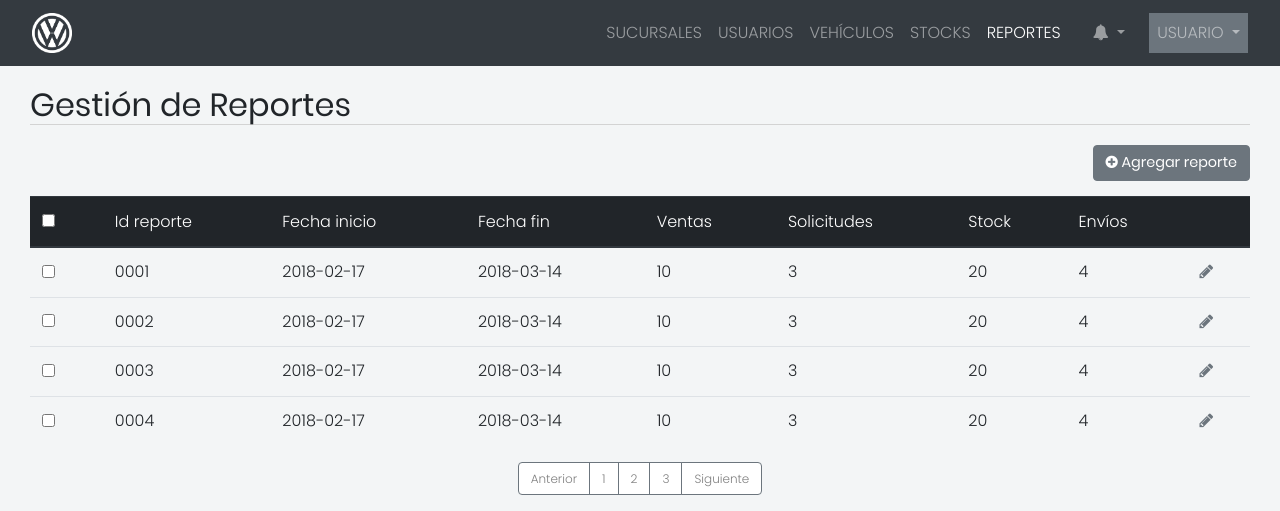
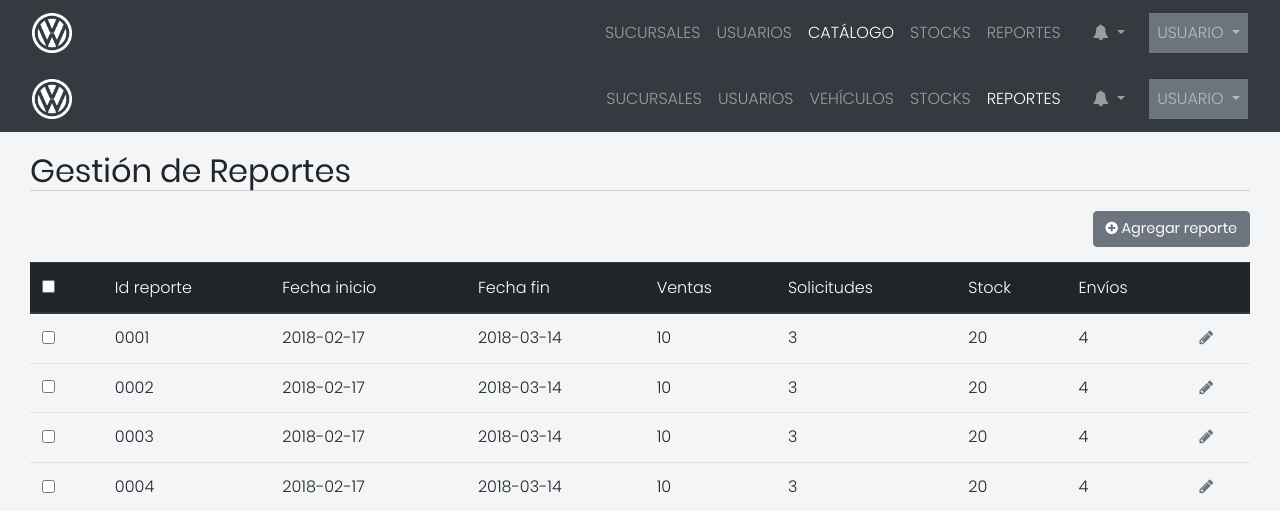
Before and after one commit to andreaml/frontProyectoIntegrador6, a CodeIgniter app: page /database/index.php/general_managers/reports/index in a window 1280 px wide. Shown: the top 511 px of the page. Run offline with CodeIgniter, Linux system fonts and the light colour scheme; some libraries are stand-ins or nearby versions.

Commit message:
Opciones de menú para gerente general.

```diff
--- a/application/views/layout/header.php
+++ b/application/views/layout/header.php
@@ -1,24 +1,54 @@
 <header>
-  <?php if ($user == 'agency_manager'): ?>
     <nav class="navbar navbar-expand-lg navbar-dark bg-dark">
-    <a class="navbar-brand pl-3" href="<?= base_url() ?>"><img src="<?= base_url() . "public/img/logoMenu.png" ?>" alt="Volkswagen" class="nav-logo"></a>
+		<a class="navbar-brand pl-3" href="<?= base_url() ?>"><img src="<?= base_url("public/img/logoMenu.png") ?>" alt="Volkswagen" class="nav-logo"></a>
 		<button class="navbar-toggler" type="button" data-toggle="collapse" data-target="#navbar" aria-controls="navbar" aria-expanded="false" aria-label="Toggle navigation">
 			<span class="navbar-toggler-icon"></span>
 		</button>
 		<div class="collapse navbar-collapse pr-3" id="navbar">
 			<ul class="navbar-nav ml-auto mt-2 mt-lg-0 text-uppercase">
+			<?php if ($user == 'agency_manager'): ?>
 				<li class="nav-item">
-          <a class="nav-link" href="<?= base_url() . "index.php/agency_managers/users"?>">Usuarios</a>
+				<a class="nav-link" href="<?= base_url("agency_managers/users") ?>">Usuarios</a>
 				</li>
 				<li class="nav-item active">
-            <a class="nav-link" href="<?= base_url() . "index.php/agency_managers/shippings"?>">Envios</a>
+				<a class="nav-link" href="<?= base_url("agency_managers/shippings") ?>">Envios</a>
 				</li>
 				<li class="nav-item">
-            <a class="nav-link" href="<?= base_url() . "index.php/agency_managers/reports"?>">Reportes</a>
+				<a class="nav-link" href="<?= base_url("agency_managers/reports") ?>">Reportes</a>
 				</li>
 				<li class="nav-item">
-            <a class="nav-link" href="<?= base_url() . "index.php/agency_managers/stocks"?>">Stocks</a>
+				<a class="nav-link" href="<?= base_url("agency_managers/stocks") ?>">Stocks</a>
 				</li>
+			<?php elseif ($user == 'seller'): ?>
+				<li class="nav-item">
+				<a class="nav-link" href="<?= base_url("agency_managers/users") ?>">Usuarios</a>
+				</li>
+				<li class="nav-item active">
+				<a class="nav-link" href="<?= base_url("agency_managers/shippings") ?>">Envios</a>
+				</li>
+				<li class="nav-item">
+				<a class="nav-link" href="<?= base_url("agency_managers/reports") ?>">Reportes</a>
+				</li>
+				<li class="nav-item">
+				<a class="nav-link" href="<?= base_url("agency_managers/stocks") ?>">Stocks</a>
+				</li>
+			<?php elseif ($user == 'general_manager'): ?>
+				<li class="nav-item">
+					<a class="nav-link" href="<?= base_url("gerenteGeneral/sucursales") ?>">Sucursales</a>
+				</li>
+				<li class="nav-item">
+					<a class="nav-link" href="<?= base_url("gerenteGeneral/usuarios") ?>">Usuarios</a>
+				</li>
+				<li class="nav-item active">
+					<a class="nav-link" href="<?= base_url("gerenteGeneral/catalogo") ?>">Catálogo</a>
+				</li>
+				<li class="nav-item">
+					<a class="nav-link" href="<?= base_url("gerenteGeneral/stocks") ?>">Stocks</a>
+				</li>
+				<li class="nav-item">
+					<a class="nav-link" href="<?= base_url("gerenteGeneral/reportes") ?>">Reportes</a>
+				</li>
+			<?php endif; ?>
 			<li class="nav-item dropdown ml-lg-3">
 				<a class="nav-link dropdown-toggle" href="#" id="navbarDropdownMenuLink" data-toggle="dropdown" aria-haspopup="true" aria-expanded="false">
 				<i class="fa fa-bell"></i>
@@ -45,5 +75,4 @@
 			</ul>
 		</div>
     </nav>
-  <?php endif; ?>
 </header>
```
Lines whose indentation alone changed are shown as unchanged.
